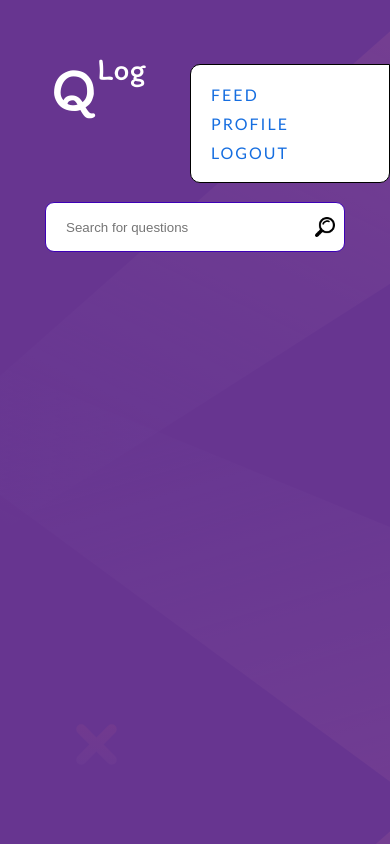
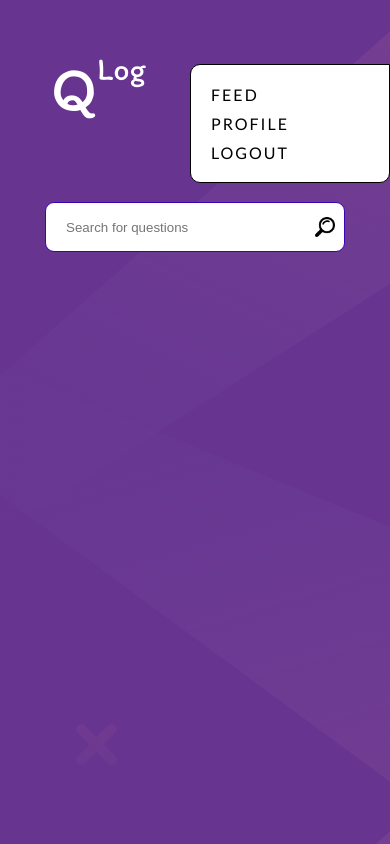
Before and after one commit to Rahul171201/qlog, a Next.js app: page /ask in a window 390 px wide. Both pictures are taken after a click on the picture 345 px from the left and 88 px from the top of the page. Built offline with nearby package versions, Linux system fonts and the light colour scheme.

Commit message:
minor update

```diff
--- a/src/components/Navbar/Navbar.js
+++ b/src/components/Navbar/Navbar.js
@@ -41,14 +41,14 @@ const Navbar = () => {
               </li>
               <li>
                 <Link
-                  href={"/profile/" + user.userId}
+                  href={user ? "/profile/" + user.userId : "/feed"}
                   className={styles.navListItem}
                 >
                   PROFILE
                 </Link>
               </li>
               <li>
-                <Link href={"/feed"} className={styles.navListItem}>
+                <Link href={"/login"} className={styles.navListItem}>
                   LOGOUT
                 </Link>
               </li>
@@ -67,9 +67,24 @@ const Navbar = () => {
           {hamburger ? (
             <div className={styles.hamburgerMenu}>
               <ul className={styles.menuList}>
-                <li className={styles.hamburgerItem}>FEED</li>
-                <li className={styles.hamburgerItem}>PROFILE</li>
-                <li className={styles.hamburgerItem}>LOGOUT</li>
+                <li>
+                  <Link href={"/feed"} className={styles.hamburgerItem}>
+                    FEED
+                  </Link>
+                </li>
+                <li>
+                  <Link
+                    href={user ? "/profile/" + user.userId : "/feed"}
+                    className={styles.hamburgerItem}
+                  >
+                    PROFILE
+                  </Link>
+                </li>
+                <li>
+                  <Link href={"/login"} className={styles.hamburgerItem}>
+                    LOGOUT
+                  </Link>
+                </li>
               </ul>
             </div>
           ) : (
--- a/src/components/Navbar/Navbar.module.css
+++ b/src/components/Navbar/Navbar.module.css
@@ -74,6 +74,12 @@
 .hamburgerItem {
   cursor: pointer;
   letter-spacing: 2px;
+  text-decoration: none;
+  color: black;
+}
+
+.hamburgerItem:hover {
+  color: rgb(71, 100, 228);
 }
 
 @media (max-width: 900px) {
--- a/src/contexts/UserContext.js
+++ b/src/contexts/UserContext.js
@@ -4,9 +4,7 @@ import User from "@/classes/User";
 export const UserContext = createContext();
 
 const UserContextProvider = ({ children }) => {
-  let currentUser = new User(1, "Rahul Roy", "rahulroydps@gmail.com");
-
-  const [user, setUser] = useState(currentUser);
+  const [user, setUser] = useState(undefined);
 
   return (
     <UserContext.Provider value={{ user, setUser }}>
```
Also changed, not shown: src/pages/feed.js (+12 -1 lines), src/pages/login.js (+9 -0 lines).
